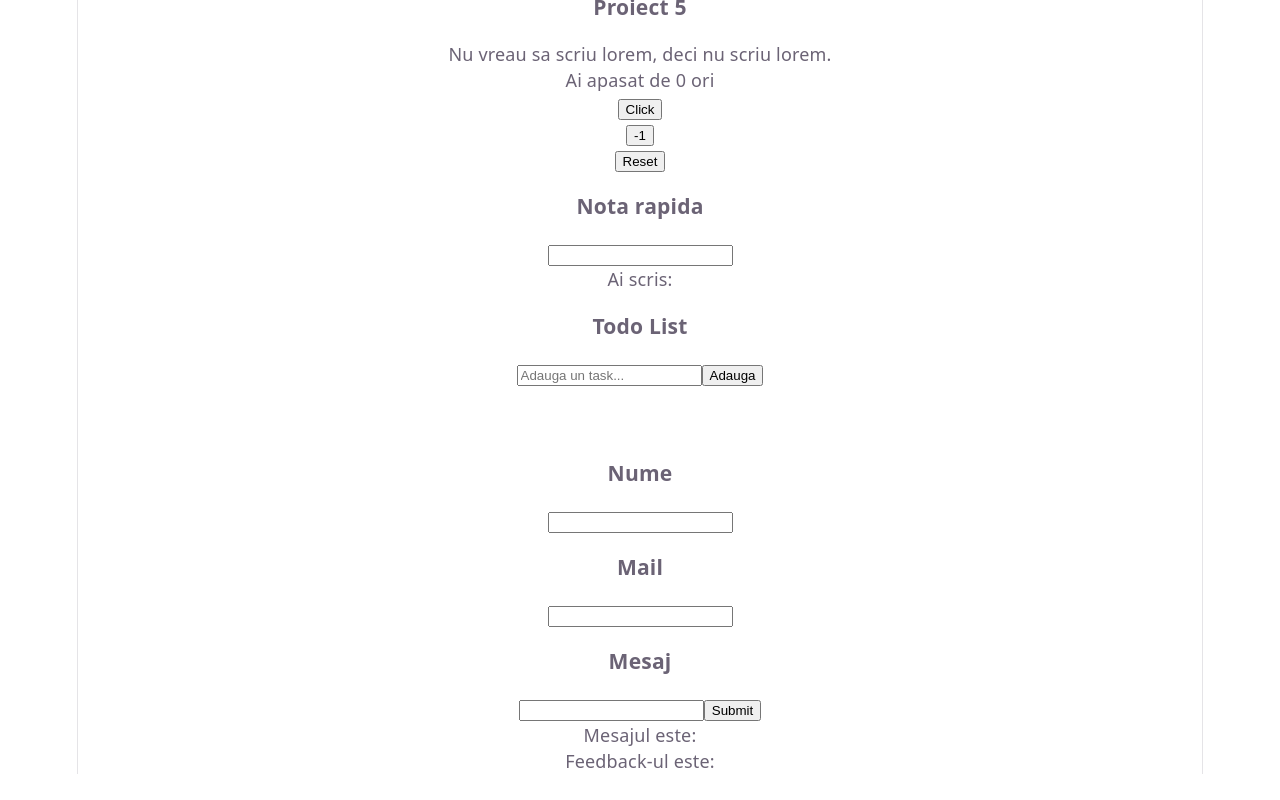
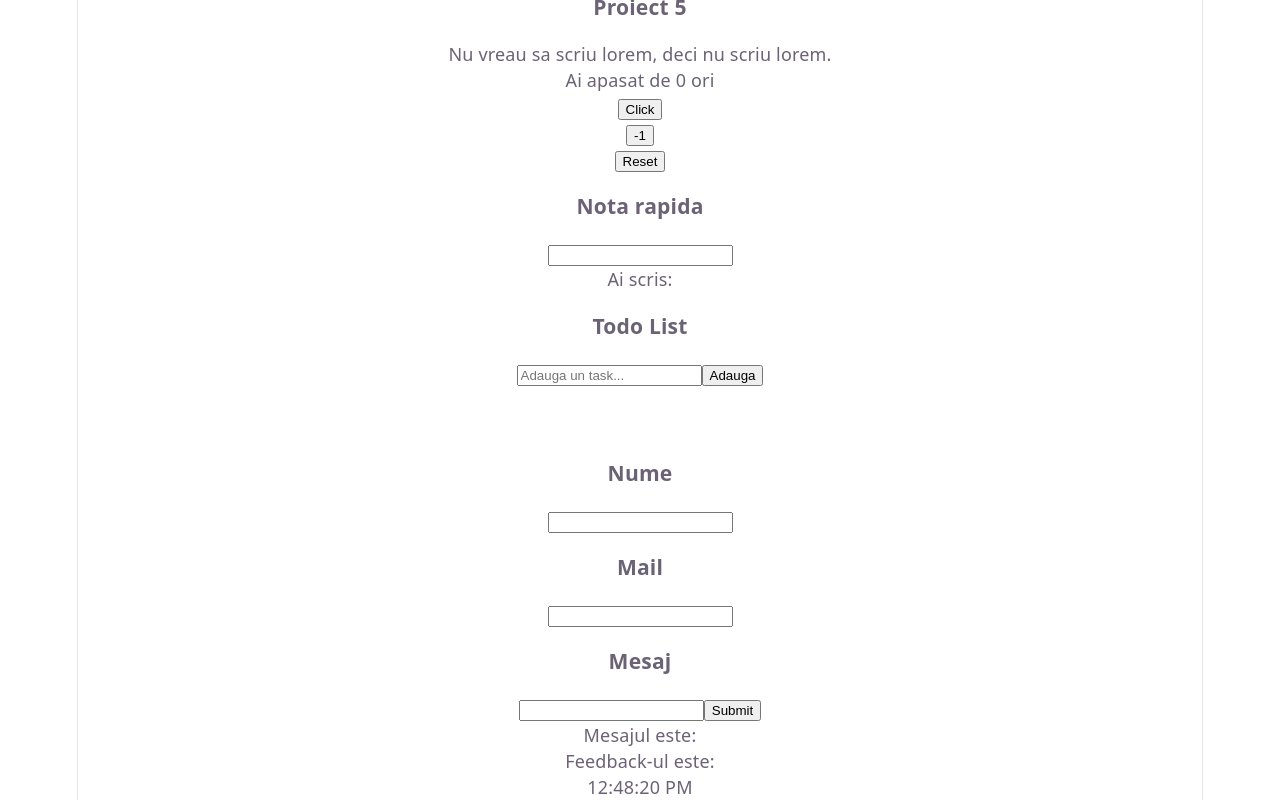
Before and after one commit to MateiSteavu/project-web, a React (Vite) app: page / in a window 1280 px wide. Shown: the part 473-1273 px from the top of the page. Before the commit the page ends 1247 px from the top, so only its background shows below. Built offline with nearby package versions, Linux system fonts and the light colour scheme.

Commit message:
Whatever the cartof

```diff
--- a/src/App.jsx
+++ b/src/App.jsx
@@ -3,6 +3,7 @@ import QuickNote from './QuickNote';
 import { useState } from 'react';
 import TodoList from './ToDo';
 import ContactForm from './ContactForm';
+import Clock from './Clock';
 
 
 const projects = [
@@ -35,6 +36,7 @@ function App() {
         <QuickNote />
         <TodoList />
         <ContactForm />
+        <Clock />
         </div>
     );
 }
--- /dev/null
+++ b/src/Clock.jsx
@@ -0,0 +1,14 @@
+import { useState } from 'react';
+import { useEffect } from 'react';
+
+function Clock(){
+    const [Init_Data, setTime] = useState(new Date());
+    useEffect(function() { setInterval(function(){
+        setTime(new Date());
+    },1000)}, [])
+    return (
+        <p>{Init_Data.toLocaleTimeString()}</p>
+    );
+}
+
+export default Clock;
```
